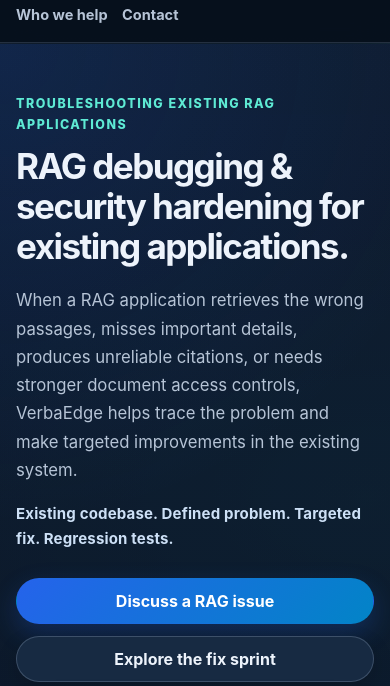
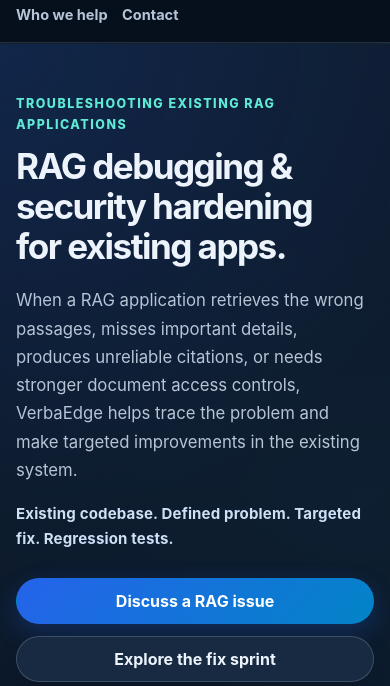
Before and after one commit to VerbaEdge/verbaedge-systems, a plain HTML site: page index.html in a window 390 px wide. Shown: the part 158-844 px from the top of the page. Drawn offline with Linux system fonts and the light colour scheme.

Commit message:
Shorten Systems headline for a balanced responsive layout

```diff
--- a/index.html
+++ b/index.html
@@ -54,7 +54,7 @@
 <div class="container hero-grid">
 <div class="hero-copy">
 <p class="eyebrow">Troubleshooting existing RAG applications</p>
-<h1>RAG debugging &amp; security hardening for existing applications.</h1>
+<h1>RAG debugging &amp; security hardening for existing apps.</h1>
 <p class="lede">When a RAG application retrieves the wrong passages, misses important details, produces unreliable citations, or needs stronger document access controls, VerbaEdge helps trace the problem and make targeted improvements in the existing system.</p>
 <p class="hero-promise">Existing codebase. Defined problem. Targeted fix. Regression tests.</p>
 <div class="button-row">
```
